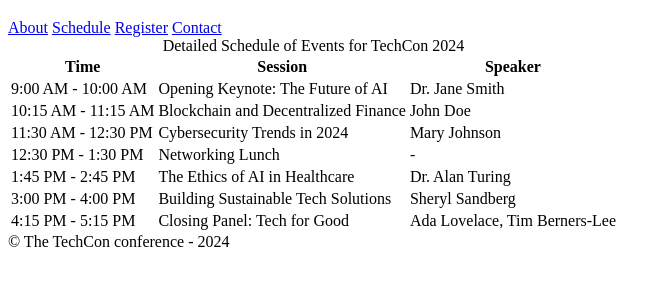
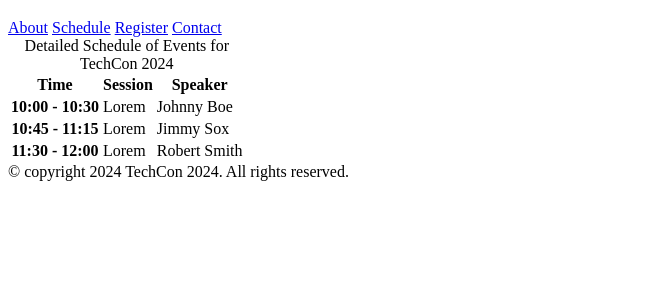
Before and after one commit to ayoubenezzi/TechCon_HTML, a plain HTML site: page techcon_website/schedule.html in a window 1280 px wide. Shown: the part 61-346 px from the top of the page, without its empty margins (0-671 px from the left). Drawn offline with Linux system fonts and the light colour scheme.

Commit message:
modify the table tag and the footer

```diff
--- a/techcon_website/schedule.html
+++ b/techcon_website/schedule.html
@@ -22,53 +22,28 @@
         <caption>
           Detailed Schedule of Events for TechCon 2024
         </caption>
-        <thead>
         <tr>
           <th scope="col">Time</th>
           <th scope="col">Session</th>
           <th scope="col">Speaker</th>
         </tr>
-        </thead>
-        <tbody>
         <tr>
-            <td>9:00 AM - 10:00 AM</td>
-            <td>Opening Keynote: The Future of AI</td>
-            <td>Dr. Jane Smith</td>
+          <th scope="row">10:00 - 10:30</th>
+          <td>Lorem</td>
+          <td>Johnny Boe</td>
         </tr>
         <tr>
-            <td>10:15 AM - 11:15 AM</td>
-            <td>Blockchain and Decentralized Finance</td>
-            <td>John Doe</td>
+          <th scope="row">10:45 - 11:15</th>
+          <td>Lorem</td>
+          <td>Jimmy Sox</td>
         </tr>
         <tr>
-            <td>11:30 AM - 12:30 PM</td>
-            <td>Cybersecurity Trends in 2024</td>
-            <td>Mary Johnson</td>
+          <th scope="row">11:30 - 12:00</th>
+          <td>Lorem</td>
+          <td>Robert Smith</td>
         </tr>
-          <tr>
-            <td>12:30 PM - 1:30 PM</td>
-            <td>Networking Lunch</td>
-            <td>-</td>
-          </tr>
-          <tr>
-            <td>1:45 PM - 2:45 PM</td>
-            <td>The Ethics of AI in Healthcare</td>
-            <td>Dr. Alan Turing</td>
-          </tr>
-          <tr>
-            <td>3:00 PM - 4:00 PM</td>
-            <td>Building Sustainable Tech Solutions</td>
-            <td>Sheryl Sandberg</td>
-          </tr>
-          <tr>
-            <td>4:15 PM - 5:15 PM</td>
-            <td>Closing Panel: Tech for Good</td>
-            <td>Ada Lovelace, Tim Berners-Lee</td>
-          </tr>
-        </tbody>
       </table>
     </main>
-    <!-- Footer -->
-    <footer>&copy; The TechCon conference - 2024</footer>
+    <footer>&copy; copyright 2024 TechCon 2024. All rights reserved.</footer>
   </body>
 </html>
```
Lines whose indentation alone changed are shown as unchanged.
